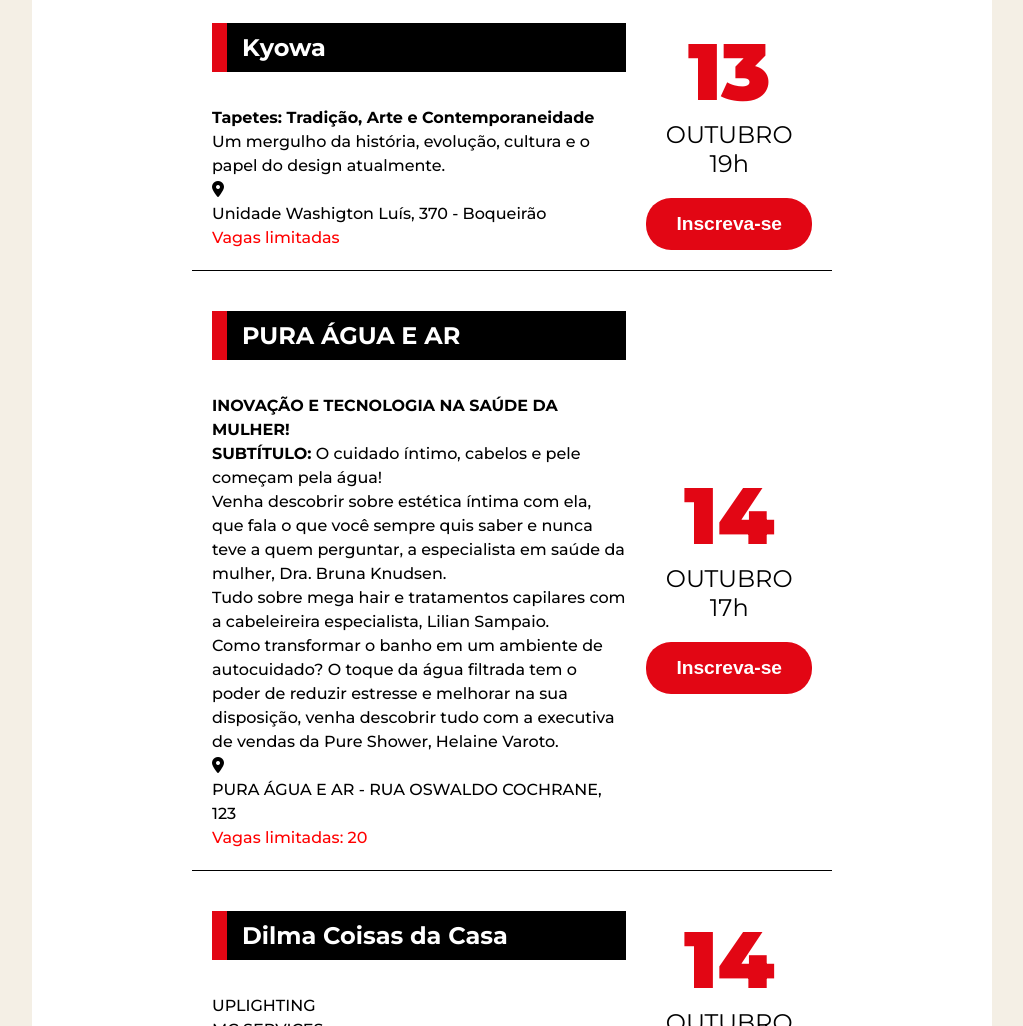
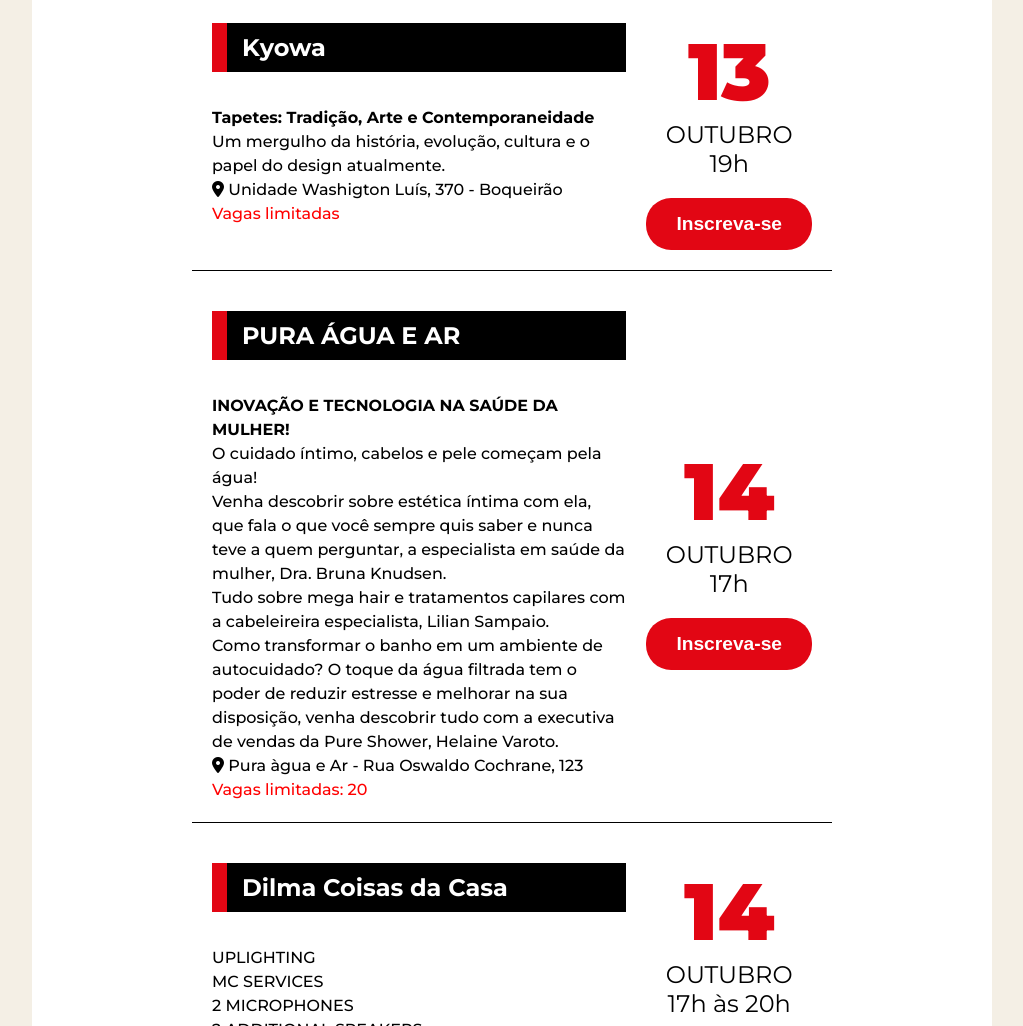
Before and after one commit to vortexoficial/agendarcdw, a plain HTML site: page index.html in a window 1280 px wide. Shown: the part 1077-2103 px from the top of the page, without its empty margins (128-1151 px from the left). Drawn offline with Linux system fonts and the light colour scheme.

Commit message:
Update index.html

```diff
--- a/index.html
+++ b/index.html
@@ -491,8 +491,8 @@
                 <p><strong>Tapetes: Tradição, Arte e Contemporaneidade</strong></p>
                 <p>Um mergulho da história, evolução, cultura e o papel do design atualmente.</p>
                 <div class="event-location">
-                    <i class="fas fa-map-marker-alt"></i>
-                    <p>Unidade Washigton Luís, 370 - Boqueirão</p>
+
+                    <p><i class="fas fa-map-marker-alt"></i> Unidade Washigton Luís, 370 - Boqueirão</p>
                 </div>
                 <div class="event-availability">
                     <p><span style="color: red;">Vagas limitadas</span></p>
@@ -517,13 +517,13 @@
             </div>
             <div class="event-info"><br>
                 <p><strong>INOVAÇÃO E TECNOLOGIA NA SAÚDE DA MULHER!</strong></p>
-                <p><strong>SUBTÍTULO:</strong> O cuidado íntimo, cabelos e pele começam pela água!</p>
+                <p>O cuidado íntimo, cabelos e pele começam pela água!</p>
                 <p>Venha descobrir sobre estética íntima com ela, que fala o que você sempre quis saber e nunca teve a quem perguntar, a especialista em saúde da mulher, Dra. Bruna Knudsen.</p>
                 <p>Tudo sobre mega hair e tratamentos capilares com a cabeleireira especialista, Lilian Sampaio.</p>
                 <p>Como transformar o banho em um ambiente de autocuidado? O toque da água filtrada tem o poder de reduzir estresse e melhorar na sua disposição, venha descobrir tudo com a executiva de vendas da Pure Shower, Helaine Varoto.</p>
                 <div class="event-location">
-                    <i class="fas fa-map-marker-alt"></i>
-                    <p>PURA ÁGUA E AR - RUA OSWALDO COCHRANE, 123</p>
+
+                    <p><i class="fas fa-map-marker-alt"></i> Pura àgua e Ar - Rua Oswaldo Cochrane, 123</p>
                 </div>
                 <div class="event-availability">
                     <p><span style="color: red;">Vagas limitadas: 20</span></p>
```
